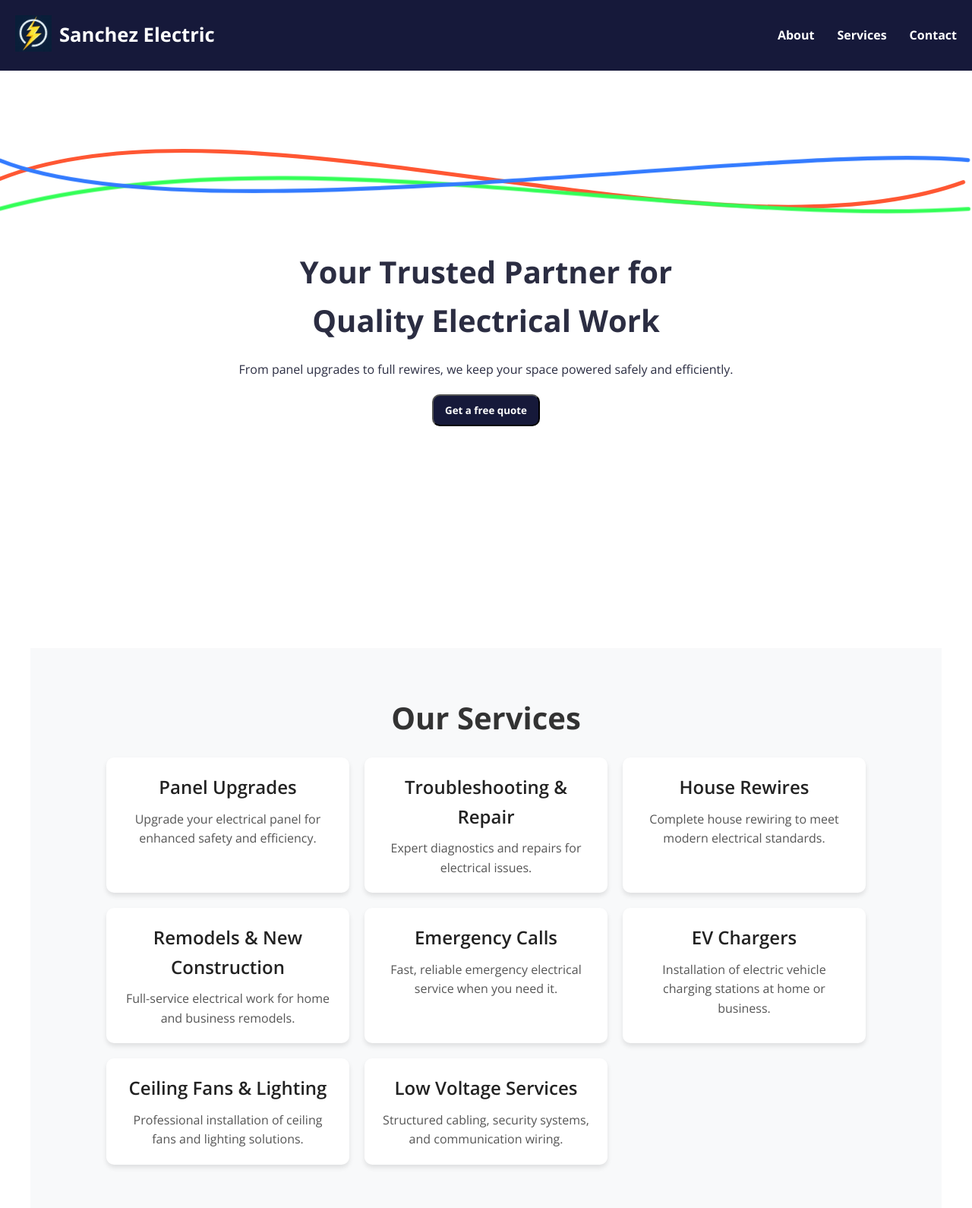
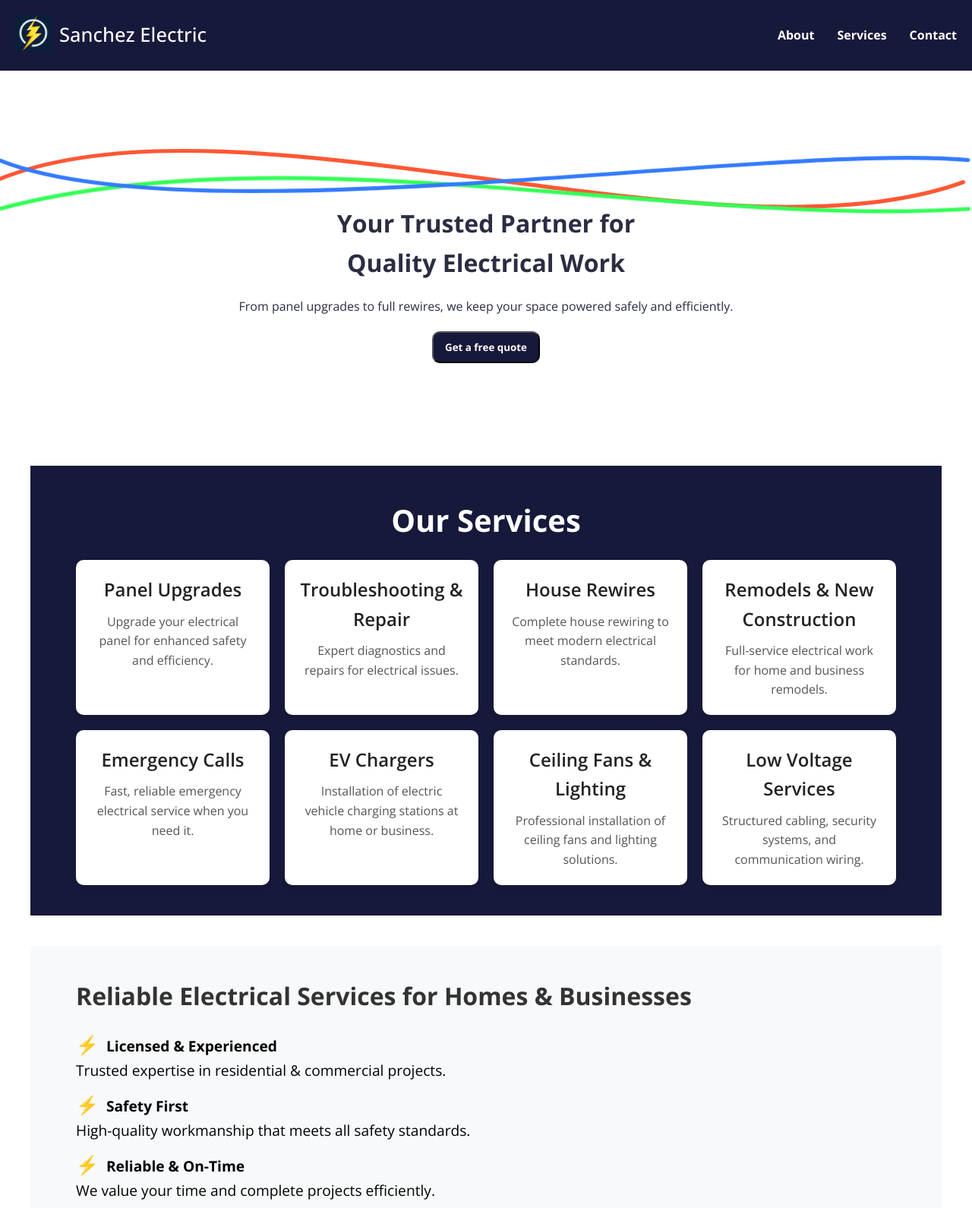
Before and after one commit to milgor931/sanchez-electric, a plain HTML site: page index.html in a window 1280 px wide. Shown: the top 1590 px of the page at 76% size. Drawn offline with nearby package versions, Linux system fonts and the light colour scheme.

Commit message:
Initial commit

```diff
--- a/index.html
+++ b/index.html
@@ -1,20 +1,24 @@
 <!DOCTYPE html>
 <html lang="en">
+
 <head>
     <meta charset="UTF-8">
     <meta name="viewport" content="width=device-width, initial-scale=1.0">
     <title>Sanchez Electric</title>
     <link rel="preconnect" href="https://fonts.googleapis.com">
     <link rel="preconnect" href="https://fonts.gstatic.com" crossorigin>
-<link href="https://fonts.googleapis.com/css2?family=Major+Mono+Display&family=Montserrat:ital,wght@0,100..900;1,100..900&family=Nunito:ital,wght@0,200..1000;1,200..1000&family=Open+Sans:ital,wght@0,300..800;1,300..800&family=Raleway:ital,wght@0,100..900;1,100..900&display=swap" rel="stylesheet">
+    <link
+        href="https://fonts.googleapis.com/css2?family=Major+Mono+Display&family=Montserrat:ital,wght@0,100..900;1,100..900&family=Nunito:ital,wght@0,200..1000;1,200..1000&family=Open+Sans:ital,wght@0,300..800;1,300..800&family=Raleway:ital,wght@0,100..900;1,100..900&display=swap"
+        rel="stylesheet">
     <link rel="icon" href="/assets/pedro-sanchez-electric-logo.webp" />
     <link rel="stylesheet" href="styles.css">
 </head>
+
 <body>
     <!-- Header Section -->
     <header>
         <div class="logo">
-            <a href="/"><img src="/assets/pedro-sanchez-electric-logo.webp"/></a>
+            <a href="/"><img src="/assets/pedro-sanchez-electric-logo.webp" /></a>
             <h1>Sanchez Electric</h1>
         </div>
         <nav>
@@ -31,9 +35,9 @@
     <div id="sidebar" class="sidebar">
         <button class="close-btn" id="close-btn">&times;</button>
         <ul>
-            <li><a href="#about">About</a></li>
-            <li><a href="#services">Services</a></li>
-            <li><a href="#contact">Contact</a></li>
+            <li><a href="./#about">About</a></li>
+            <li><a href="./#services">Services</a></li>
+            <li><a href="./#contact">Contact</a></li>
         </ul>
     </div>
 
@@ -42,11 +46,11 @@
         <div class="wire-animation">
             <svg class="wire-svg" viewBox="0 0 1000 300" preserveAspectRatio="none">
                 <!-- First Wire -->
-                <path class="wire wire1" d="M0,180 C250,80 750,280 1000,180" stroke="#FF5733" fill="transparent"/>
+                <path class="wire wire1" d="M0,180 C250,80 750,280 1000,180" stroke="#FF5733" fill="transparent" />
                 <!-- Second Wire -->
-                <path class="wire wire2" d="M0,210 C300,130 700,230 1000,210" stroke="#33FF57" fill="transparent"/>
+                <path class="wire wire2" d="M0,210 C300,130 700,230 1000,210" stroke="#33FF57" fill="transparent" />
                 <!-- Third Wire -->
-                <path class="wire wire3" d="M0,160 C200,240 800,140 1000,160" stroke="#337BFF" fill="transparent"/>
+                <path class="wire wire3" d="M0,160 C200,240 800,140 1000,160" stroke="#337BFF" fill="transparent" />
             </svg>
         </div>
 
@@ -109,11 +113,11 @@
 
     <!-- Why Choose Us Section -->
     <section id="why-choose-us">
-        <div class="why-container">
         <div class="why-text">
             <h2>Reliable Electrical Services for Homes & Businesses</h2>
             <ul>
-                    <li><strong>Licensed & Experienced</strong><br />Trusted expertise in residential & commercial projects.</li>
+                <li><strong>Licensed & Experienced</strong><br />Trusted expertise in residential & commercial projects.
+                </li>
                 <li><strong>Safety First</strong><br />High-quality workmanship that meets all safety standards.</li>
                 <li><strong>Reliable & On-Time</strong><br />We value your time and complete projects efficiently.</li>
                 <li><strong>Customer Satisfaction Guaranteed</strong><br />Your needs come first, every time.</li>
@@ -122,7 +126,6 @@
         <!-- <div class="why-image">
                 <img src="https://media.istockphoto.com/id/663984670/vector/electrician.jpg?s=612x612&w=0&k=20&c=uVQgUt_0RB1KY46mpK6thmHsFqau7tVw6v1OEfPze9o=" alt="Electrician at work">
             </div> -->
-        </div>
     </section>
 
 
@@ -172,4 +175,5 @@
 
     <script src="script.js"></script>
 </body>
+
 </html>
--- a/styles.css
+++ b/styles.css
@@ -32,6 +32,7 @@ header .logo a img {
 
 header .logo h1 {
     margin-left: 10px;
+    font-weight: 500;
 }
 
 header nav {
@@ -216,7 +217,8 @@ header .menu-toggle {
     justify-content: center;
     align-items: center;
     flex-direction: column;
-    min-height: 80vh;
+    min-height: 50vh;
+    padding-top: 100px;
 }
 
 .hero-content .title {
@@ -224,7 +226,7 @@ header .menu-toggle {
 }
 
 #hero h2 {
-    font-size: 2.5em;
+    font-size: 2rem;
 }
 
 #hero p {
@@ -301,15 +303,15 @@ form button:hover {
 
 /* Services Section Styling */
 #services {
+    background-color: #16193a;
+    width: 100%;
     text-align: center;
-    padding: 60px 100px;
-    background-color: #f8f9fa;
 }
 
 #services h2 {
     font-size: 2.5rem;
     margin-bottom: 20px;
-    color: #333;
+    color: white;
 }
 
 .services-grid {
@@ -361,15 +363,13 @@ form button:hover {
     flex-wrap: wrap;
     align-items: center;
     justify-content: center;
-    max-width: 1100px;
     margin: 0 auto;
-    gap: 40px;
 }
 
 .why-text {
     flex: 1;
-    min-width: 300px;
-    max-width: 500px;
+    /* min-width: 300px; */
+    /* max-width: 500px; */
 }
 
 .why-text h2 {
```
Lines whose indentation alone changed are shown as unchanged.
